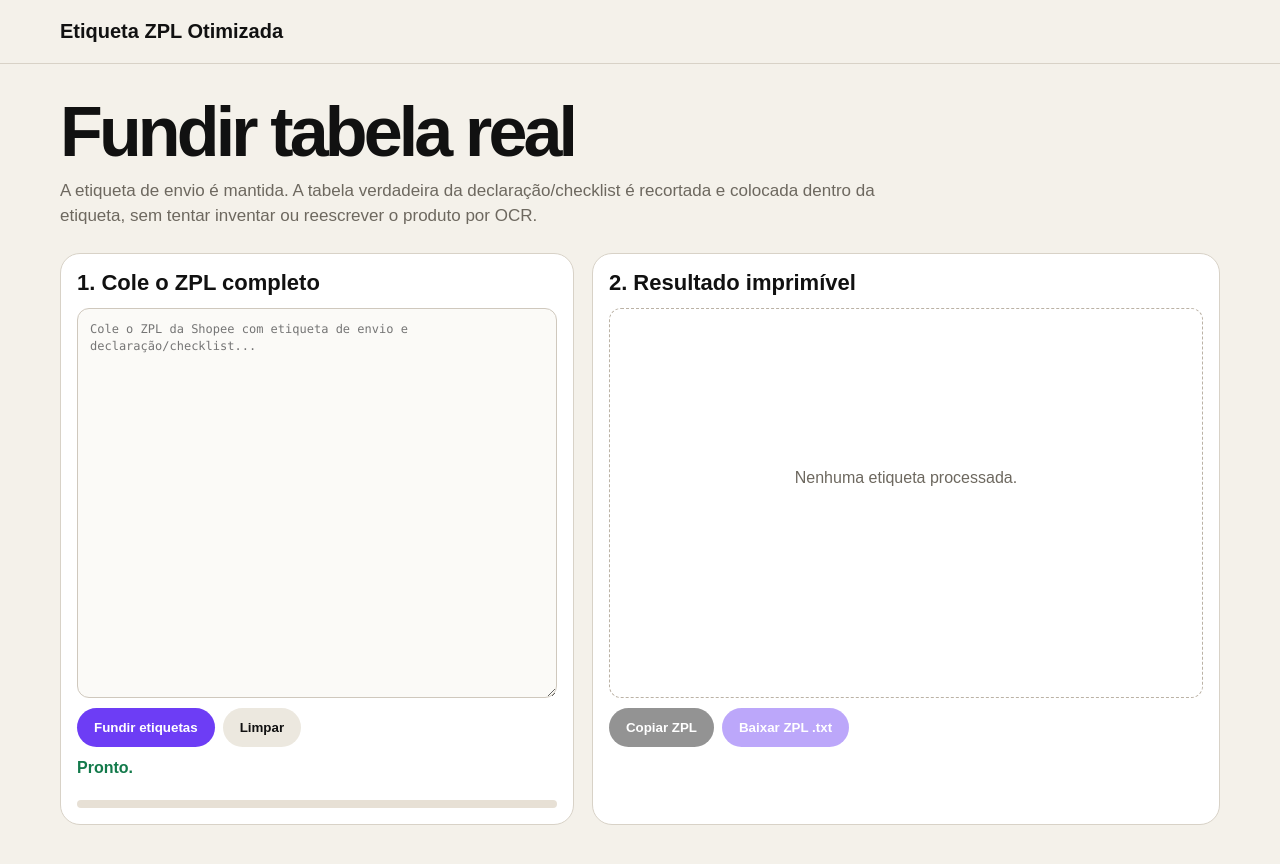
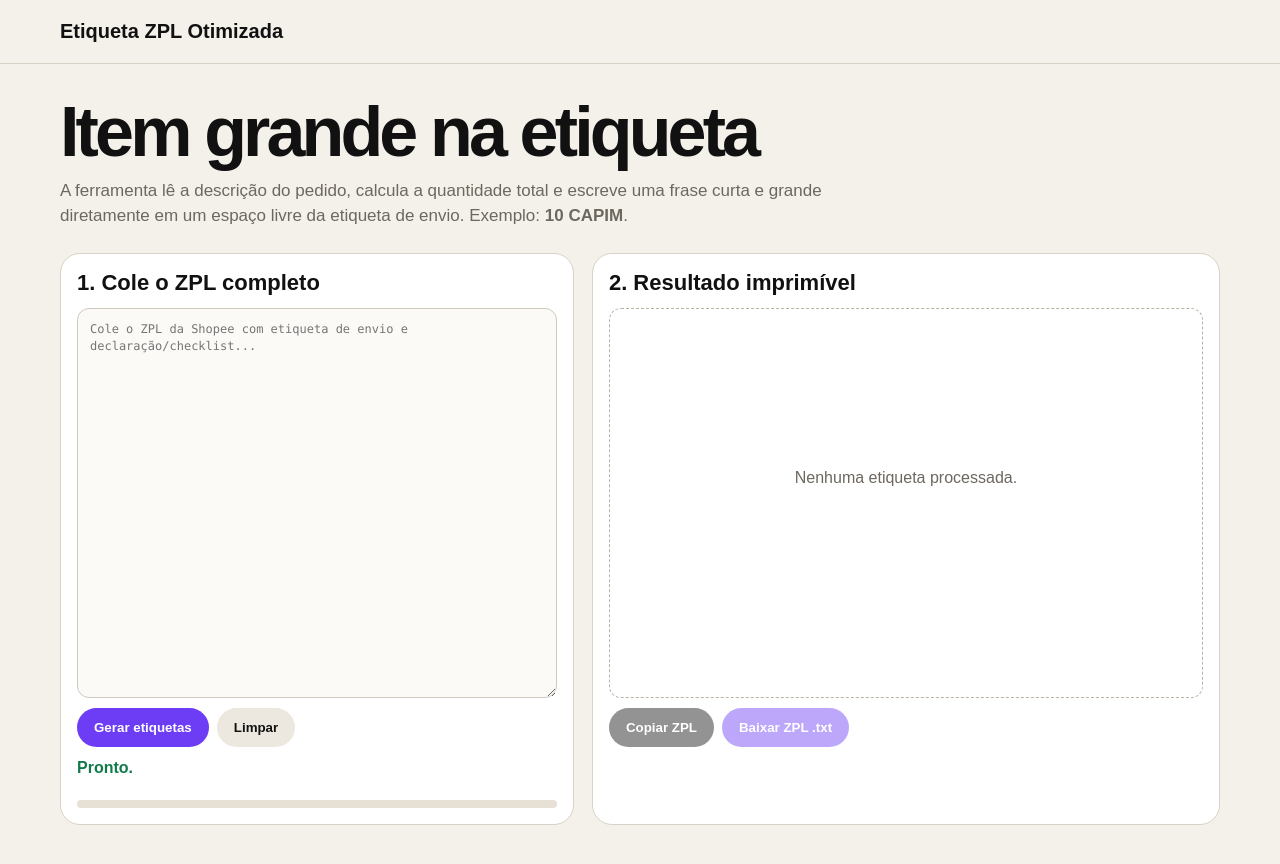
Before and after one commit to andreydecorvital-sudo/Impress-o-, a plain HTML site: page index.html in a window 1280 px wide. Drawn offline with Linux system fonts and the light colour scheme.

Commit message:
Atualiza interface para item e quantidade em destaque

```diff
--- a/index.html
+++ b/index.html
@@ -4,18 +4,18 @@
 <meta charset="utf-8">
 <meta name="viewport" content="width=device-width,initial-scale=1">
 <title>Etiqueta ZPL Otimizada</title>
-<link rel="stylesheet" href="style.css?v=3">
+<link rel="stylesheet" href="style.css?v=4">
 </head>
 <body>
 <header><div class="wrap">Etiqueta ZPL Otimizada</div></header>
 <main class="wrap">
-<h1>Fundir tabela real</h1>
-<p class="lead">A etiqueta de envio é mantida. A tabela verdadeira da declaração/checklist é recortada e colocada dentro da etiqueta, sem tentar inventar ou reescrever o produto por OCR.</p>
+<h1>Item grande na etiqueta</h1>
+<p class="lead">A ferramenta lê a descrição do pedido, calcula a quantidade total e escreve uma frase curta e grande diretamente em um espaço livre da etiqueta de envio. Exemplo: <b>10 CAPIM</b>.</p>
 <div class="grid">
 <section class="panel">
 <h2>1. Cole o ZPL completo</h2>
 <textarea id="zpl" placeholder="Cole o ZPL da Shopee com etiqueta de envio e declaração/checklist..."></textarea>
-<div class="actions"><button id="go" type="button" class="primary">Fundir etiquetas</button><button id="clear" type="button" class="ghost">Limpar</button></div>
+<div class="actions"><button id="go" type="button" class="primary">Gerar etiquetas</button><button id="clear" type="button" class="ghost">Limpar</button></div>
 <div id="status" class="status ok">Pronto.</div><div class="progress"><span id="bar"></span></div>
 </section>
 <section class="panel">
@@ -25,6 +25,6 @@
 </section>
 </div>
 </main>
-<script src="loader.js?v=3"></script>
+<script src="loader.js?v=4"></script>
 </body>
 </html>
```
